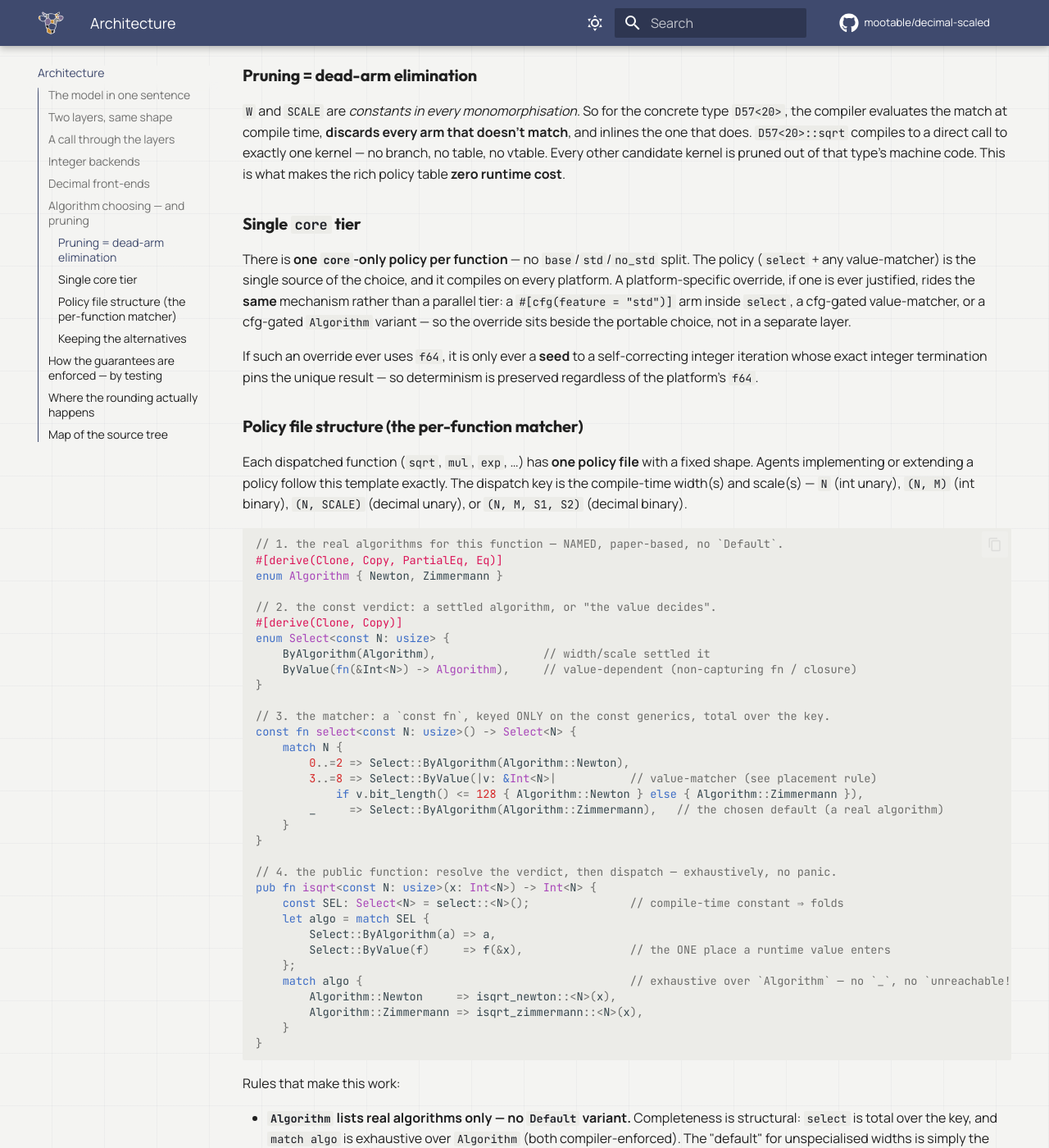
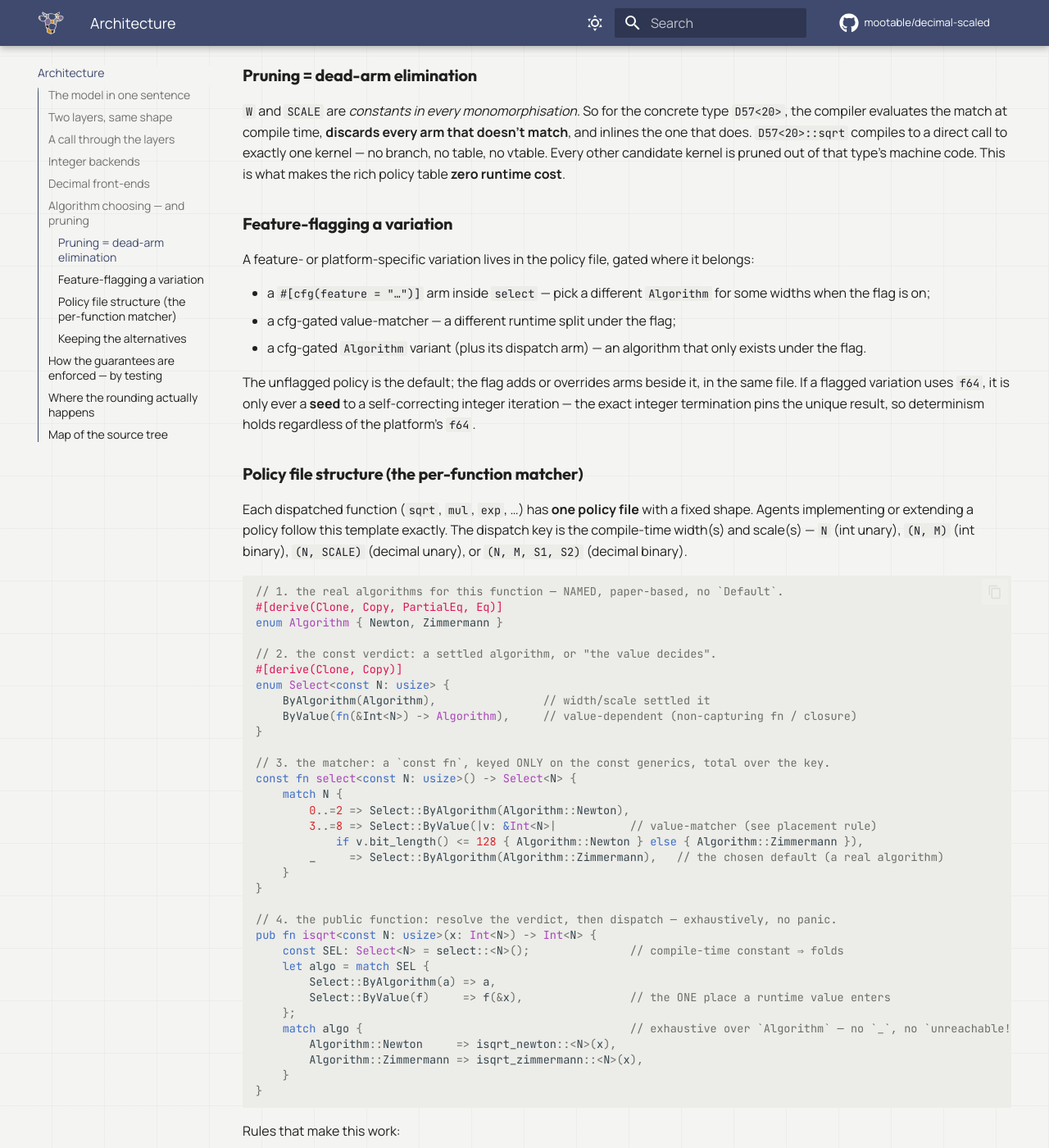
Before and after one commit to mootable/decimal-scaled, an MkDocs documentation site: the page built from docs/ARCHITECTURE.md, in a window 1280 px wide and 1400 px high, scrolled down 3875 px. Shown: the whole window at 82% size. Built offline with MkDocs 1.6.1 and Material for MkDocs 9.7.7, drawn with Linux system fonts in a browser that asks for light colours; comment, search, counter and statistics services are not loaded; some of the changed text lies outside the part shown.

Commit message:
docs(architecture): drop removed-design references; describe feature-flagging positively

```diff
--- a/docs/ARCHITECTURE.md
+++ b/docs/ARCHITECTURE.md
@@ -154,19 +154,21 @@ branch, no table, no vtable. Every other candidate kernel is pruned out
 of that type's machine code. This is what makes the rich policy table
 **zero runtime cost**.
 
-### Single `core` tier
+### Feature-flagging a variation
 
-There is **one `core`-only policy per function** — no `base`/`std`/`no_std`
-split. The policy (`select` + any value-matcher) is the single source of the
-choice, and it compiles on every platform. A platform-specific override, if one
-is ever justified, rides the **same** mechanism rather than a parallel tier: a
-`#[cfg(feature = "std")]` arm inside `select`, a cfg-gated value-matcher, or a
-cfg-gated `Algorithm` variant — so the override sits beside the portable choice,
-not in a separate layer.
+A feature- or platform-specific variation lives in the policy file, gated where
+it belongs:
 
-If such an override ever uses `f64`, it is only ever a **seed** to a
-self-correcting integer iteration whose exact integer termination pins the unique
-result — so determinism is preserved regardless of the platform's `f64`.
+- a `#[cfg(feature = "…")]` arm inside `select` — pick a different `Algorithm`
+  for some widths when the flag is on;
+- a cfg-gated value-matcher — a different runtime split under the flag;
+- a cfg-gated `Algorithm` variant (plus its dispatch arm) — an algorithm that
+  only exists under the flag.
+
+The unflagged policy is the default; the flag adds or overrides arms beside it,
+in the same file. If a flagged variation uses `f64`, it is only ever a **seed**
+to a self-correcting integer iteration — the exact integer termination pins the
+unique result, so determinism holds regardless of the platform's `f64`.
 
 ### Policy file structure (the per-function matcher)
 
@@ -229,10 +231,9 @@ Rules that make this work:
   size: **≤2 outcomes → inline closure `if`/`else`; 3–10 → inline closure
   `match`; >10 (or shared / unit-tested) → a named `#[inline]` fn called
   `<fn>_N<lo>_to_N<hi>`** (e.g. `sqrt_N5_to_N10`) encoding the width-band it serves.
-- **Single tier** (see *Single `core` tier* above). One `core`-only policy per
-  function; a platform-specific override, if ever justified, rides the *same*
-  mechanism — a `#[cfg(feature = "std")]` arm inside `select`, a cfg-gated
-  value-matcher, or a cfg-gated `Algorithm` variant — never a parallel tier.
+- **`core`-only.** One policy per function, compiling on every platform;
+  feature- or platform-specific variations are gated inside it (see
+  *Feature-flagging a variation* above).
 - **Acceptance gate:** the zero-runtime-branch property is a *release* property;
   it is proven per function by inspecting the release IR/asm (one direct call, no
   branch/table/vtable on the const path).
```
